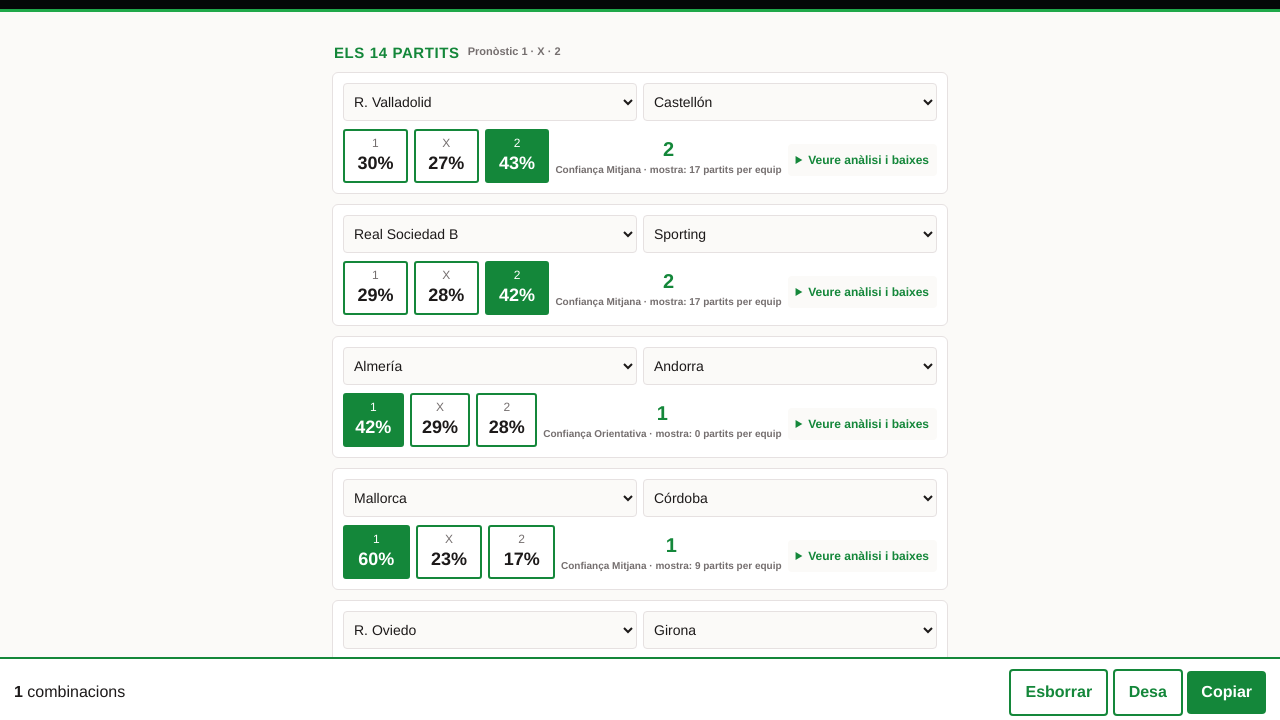
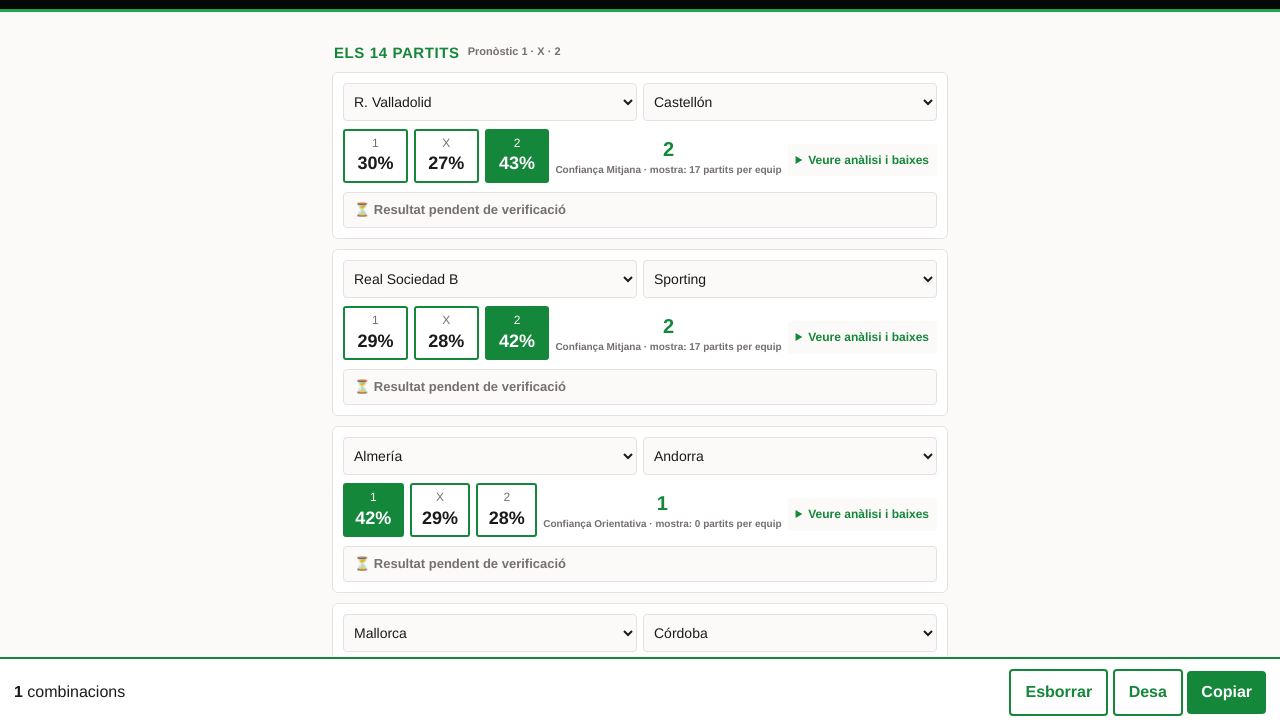
Before and after one commit to CathalMcDonegal/Quini-Gol, a plain HTML site: page index.html in a window 1280 px wide. Shown: the part 74-794 px from the top of the page. Drawn offline with Linux system fonts and the light colour scheme.

Commit message:
Marca automàticament els encerts quan hi ha resultats finals verificats

```diff
--- a/index.html
+++ b/index.html
@@ -29,6 +29,7 @@ select{width:100%;padding:9px 6px;border:1px solid var(--b);border-radius:4px;ba
 .analysis{margin-top:9px;padding:8px;background:var(--bg);border-radius:4px;font-size:12px;color:var(--m)}
 .analysis summary{cursor:pointer;color:var(--r);font-weight:700}
 .analysis p{margin:6px 0 0}.absence{color:#b45b16}.gooddata{color:var(--r)}
+.result-status{margin-top:9px;padding:8px 10px;border-radius:4px;font-size:13px;font-weight:700;border:1px solid var(--b)}.result-status.ok{background:#e7f7eb;color:#12652c;border-color:#7bc68d}.result-status.bad{background:#fdeaea;color:#a21f1f;border-color:#e9a0a0}.result-status.wait{background:var(--bg);color:var(--m)}@media(prefers-color-scheme:dark){.result-status.ok{background:#102c19;color:#7fe39a}.result-status.bad{background:#351719;color:#ffaaaa}}
 .bar{position:sticky;bottom:0;background:var(--c);border-top:2px solid var(--r);padding:10px 14px calc(10px + env(safe-area-inset-bottom));display:flex;gap:8px;align-items:center;justify-content:space-between}
 button{background:var(--r);color:var(--ok);border:0;border-radius:4px;padding:10px 14px;font:inherit;font-weight:700}
 button.g{background:none;color:var(--r);border:2px solid var(--r)}
@@ -113,9 +114,34 @@ function init(){const all=[...M.SP1.map(r=>[r,'SP1']),...M.SP2.map(r=>[r,'SP2'])
  document.querySelectorAll('select').forEach(s=>{const v=(sel[s.dataset.i]||[])[s.dataset.s];if(v)s.value=v;
   s.onchange=()=>{const i=s.dataset.i;sel[i]=sel[i]||['',''];sel[i][s.dataset.s]=s.value;localStorage.setItem(storageKey,JSON.stringify(sel));draw()}});
  draw()}
+function findOfficialResult(home,away){
+ const aliases={'R. Valladolid':'Valladolid','Castellón':'Castellon','Real Sociedad B':'Sociedad B','Sporting':'Sp Gijon','Almería':'Almeria','Córdoba':'Cordoba','R. Oviedo':'Oviedo','Cádiz':'Cadiz','Bélgica':'Belgium','Italia':'Italy','España':'Spain','Inglaterra':'England'};
+ const norm=v=>(aliases[v]||v||'').normalize('NFD').replace(/[\\u0300-\\u036f]/g,'').toLowerCase().replace(/[^a-z0-9]/g,'');
+ const start=String(F.updated||'').slice(0,10);
+ const sources=[['SP1',M.SP1],['SP2',M.SP2],['INT',M.INT]];
+ for(const [league,rows] of sources){
+  for(const row of rows||[]){
+   if(!Array.isArray(row)||row.length<5)continue;
+   const [date,h,a,hg,ag]=row;
+   if(!/^\\d{4}-\\d{2}-\\d{2}$/.test(String(date))|| (start&&date<start))continue;
+   if(norm(h)===norm(home)&&norm(a)===norm(away)&&Number.isFinite(Number(hg))&&Number.isFinite(Number(ag)))return{date,homeGoals:Number(hg),awayGoals:Number(ag),league};
+  }
+ }
+ return null;
+}
+function resultMarkup(i,home,away,pred){
+ const actual=findOfficialResult(home,away);
+ if(!actual)return '<div class="result-status wait">⏳ Resultat pendent de verificació</div>';
+ const sign=actual.homeGoals>actual.awayGoals?'1':actual.homeGoals===actual.awayGoals?'X':'2';
+ const selected=i===14?null:pick(pred.p);
+ const hit=i===14?false:selected===sign;
+ const score=actual.homeGoals+'–'+actual.awayGoals;
+ if(i===14)return '<div class="result-status wait">🏁 Resultat final: '+score+' · Ple al 15: comprova el marcador exacte</div>';
+ return '<div class="result-status '+(hit?'ok':'bad')+'">'+(hit?'✓ ENCERTAT':'✕ NO ENCERTAT')+' · Resultat '+score+' · Signe '+sign+' · '+actual.date+'</div>';
+}
 function draw(){let comb=1;const txt=[];
  for(let i=0;i<15;i++){const[h,a]=sel[i]||['',''],out=$('#r'+i+' .out'),sh=$('#r'+i);
-  const old=sh.querySelector('.pl');if(old)old.remove();
+  const old=sh.querySelector('.pl');if(old)old.remove();const oldResult=sh.querySelector('.result-status');if(oldResult)oldResult.remove();
   if(!h||!a||h==a){out.innerHTML='';continue}
   const pred=predict(h,a);if(!pred){out.innerHTML='<div class="pick">Sense dades fiables d’aquesta competició</div>';txt.push((i+1)+': pendent de dades');continue}
   const{p,b}=pred,pk=pick(p);comb*=pk.length;txt.push((i+1)+': '+(i==14?lab(b[0])+'-'+lab(b[1]):pk));
@@ -126,6 +152,7 @@ function draw(){let comb=1;const txt=[];
   const hs=pred.teamStats.home,as=pred.teamStats.away;
   const statText=hs&&as&&hs.att!==undefined?('Rendiment local: '+hs.gf+' gols a favor / '+hs.ga+' en contra en '+hs.played+' partits. Visitant: '+as.gf+' / '+as.ga+' en '+as.played+' partits.'):(hs&&as?('Atac local '+(hs.hatt||1).toFixed(2)+'× · defensa local '+(hs.hdef||1).toFixed(2)+'× · atac visitant '+(as.aatt||1).toFixed(2)+'× · defensa visitant '+(as.adef||1).toFixed(2)+'×'):'No hi ha mostra estadística completa dels dos equips en la mateixa competició.');
   out.innerHTML=[0,1,2].map(k=>`<div class="bx ${pk.includes('1X2'[k])?'on':''}"><i style="height:${Math.round(p[k]*100)}%"></i><span>${'1X2'[k]}</span><strong>${Math.round(p[k]*100)}%</strong></div>`).join('')+`<div class="pick">${pk}<small style="display:block;font-size:10px;color:var(--m)">Confiança ${pred.confidence} · mostra: ${pred.samples} partits per equip</small></div>`+`<details class="analysis"><summary>Veure anàlisi i baixes</summary><p>${statText}</p><p>Gols esperats del model: ${pred.expected[0].toFixed(2)} – ${pred.expected[1].toFixed(2)}. Base: ${pred.competition}.</p><p class="${abs.length?'absence':'gooddata'}">${absText}</p><p>${'Dades obertes de Liga F · '+(A.updated||'')+'. Les baixes només es donen per confirmades si una font identifica explícitament la jugadora i el club.'}</p><p>Fonts: <a href="https://www.laliga.com/futbol-femenino/clasificacion" target="_blank" rel="noopener">LaLiga · classificació</a> · <a href="https://femgol.com/en/liga-f/standings/" target="_blank" rel="noopener">FemGol · estadístiques</a> · <a href="https://fbref.com/en/comps/230/Liga-F-Stats" target="_blank" rel="noopener">FBref · estadístiques avançades</a> · <a href="https://rfef.es/es" target="_blank" rel="noopener">RFEF · disciplina</a></p></details>`;
+  sh.insertAdjacentHTML('beforeend',resultMarkup(i,h,a,pred));
   if(i==14){sh.insertAdjacentHTML('beforeend',`<div class="pl">Ple al 15: <strong>${lab(b[0])}-${lab(b[1])}</strong> (${Math.round(b[2]*100)}%)</div>`);comb*=1}}
  $('#comb').textContent=comb.toLocaleString('ca');window._t=txt.join('\n')}
 $('#rs').onclick=()=>{if(confirm('Esborrar els pronòstics de la jornada?')){sel=(F.matches||[]).map(x=>[x.home,x.away]);localStorage.setItem(K+'_'+(F.journey||'manual'),JSON.stringify(sel));init()}};
```
